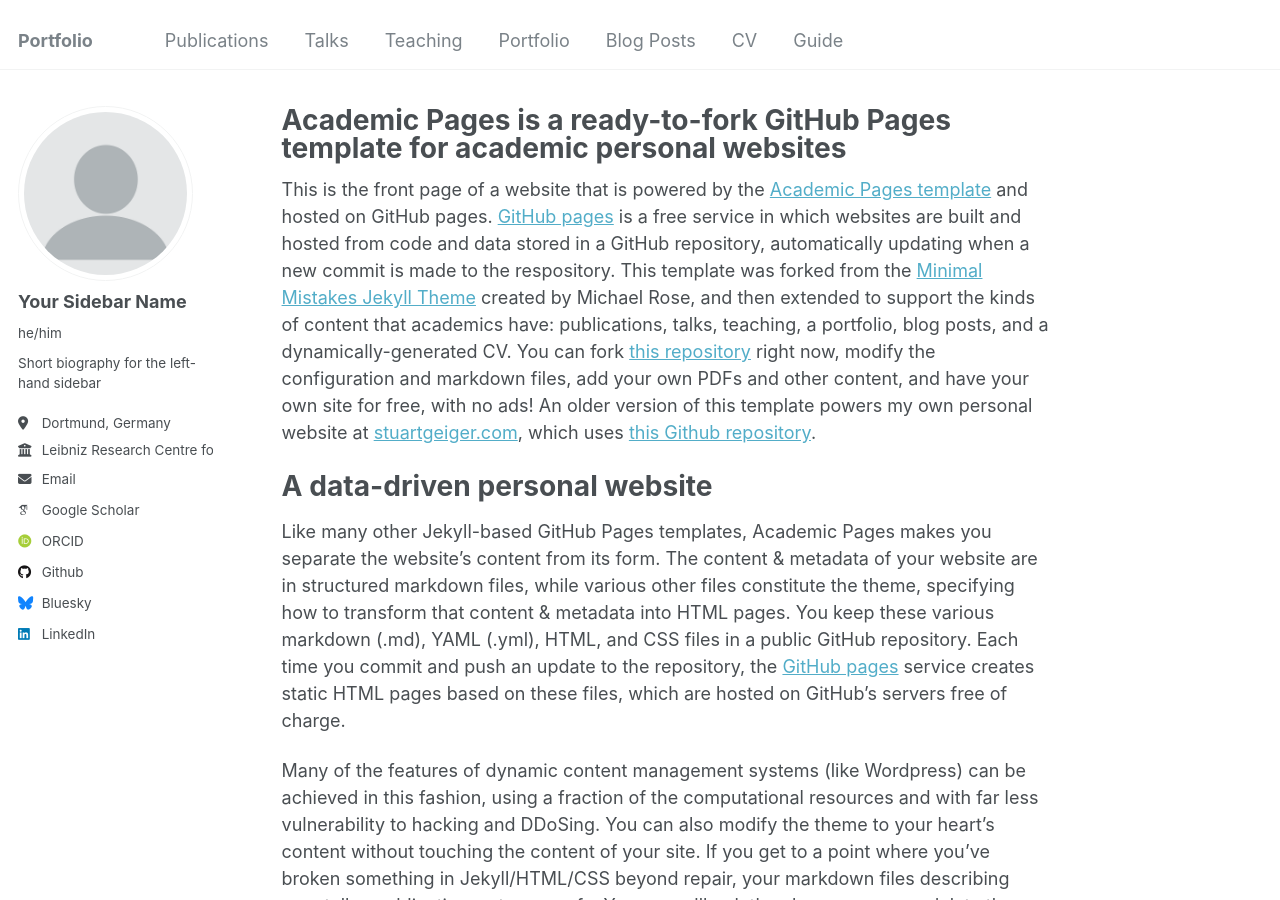
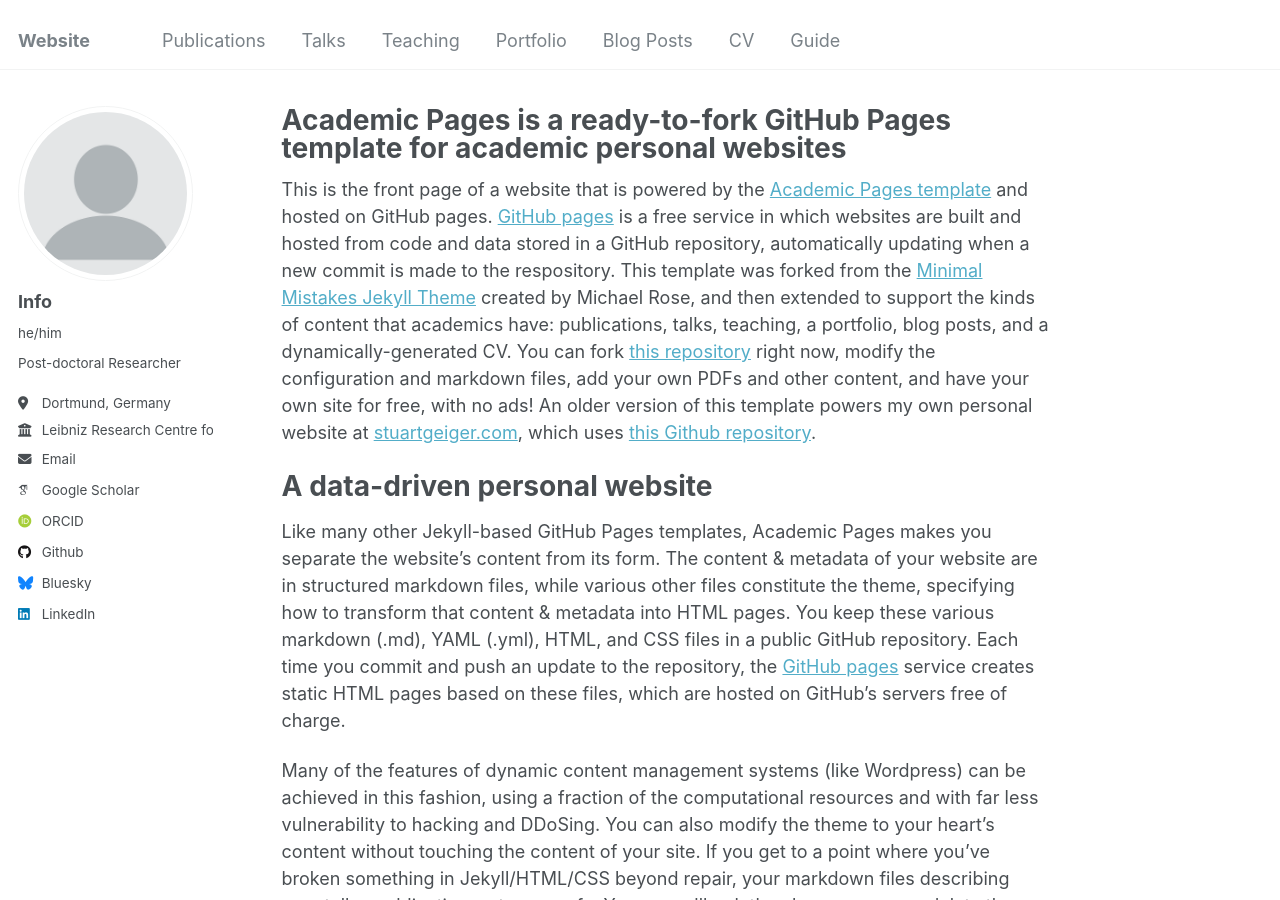
Before and after one commit to julianreiser/julianreiser.github.io, a Jekyll site: the page built from _pages/about.md, in a window 1280 px wide and 900 px high. Built offline with Jekyll 4.4.1, drawn with Linux system fonts in a browser that asks for light colours; some web fonts are replaced.

Commit message:
Update _config.yml

```diff
--- a/_config.yml
+++ b/_config.yml
@@ -8,11 +8,11 @@
 
 # Basic Site Settings
 locale                   : "de-DE"
-title                    : "Portfolio"
+title                    : "Website"
 title_separator          : "-"
 name                     : &name "Julian Elias Reiser"
 description              : &description "Post-doctoral Researcher"
-url                      : https://academicpages.github.io # the base hostname & protocol for your site e.g. "https://mmistakes.github.io"
+URL                      : "https://julianreiser.github.io"
 baseurl                  : "" # the subpath of your site, e.g. "/blog"
 repository               : "academicpages/academicpages.github.io"
 
@@ -22,9 +22,9 @@ repository               : "academicpages/academicpages.github.io"
 author:
   # Biographic information
   avatar           : "profile.png"
-  name             : "Your Sidebar Name"
+  name             : "Info"
   pronouns         : "he/him"
-  bio              : "Short biography for the left-hand sidebar"
+  bio              : "Post-doctoral Researcher"
   location         : "Dortmund, Germany"
   employer         : "Leibniz Research Centre for Working Environment and Human Factors"
   uri              : # URL
```
